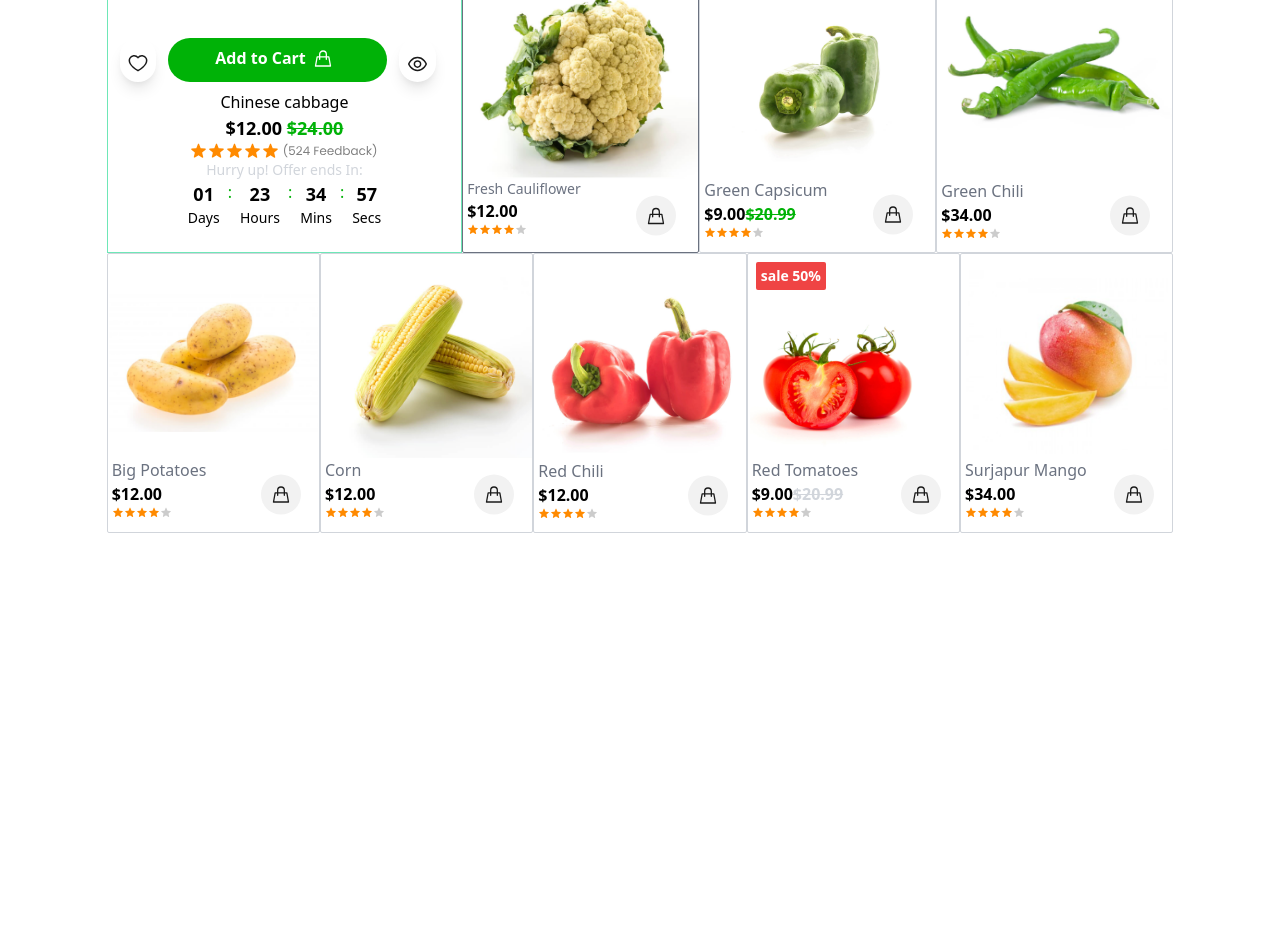
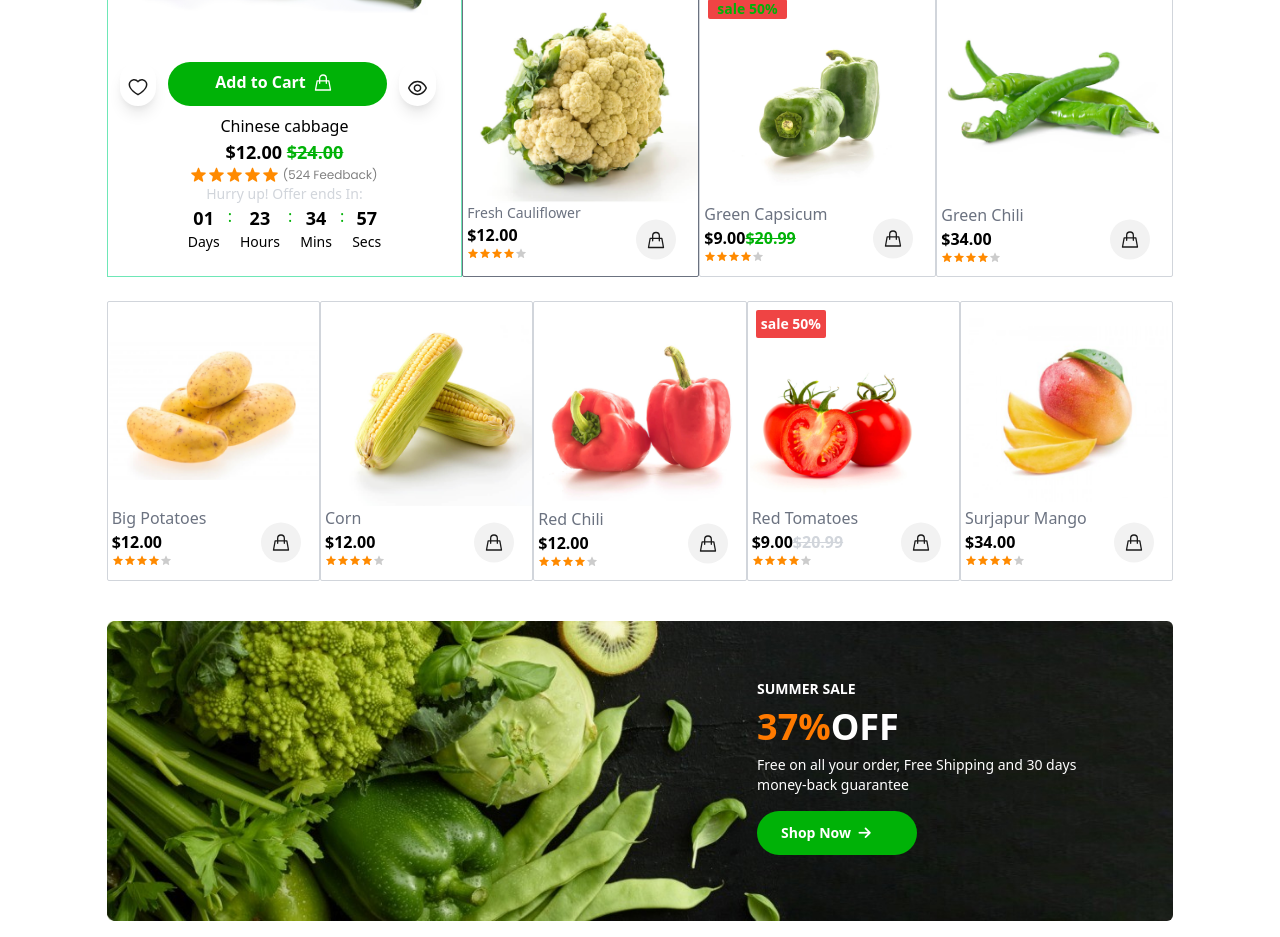
Before and after one commit to chloe-ui218/TTA_Ecobazar, a plain HTML site: page index.html in a window 1280 px wide. Shown: the part 2694-3631 px from the top of the page. Before the commit the page ends 3227 px from the top, so only its background shows below. Drawn offline with nearby package versions, Linux system fonts and the light colour scheme.

Commit message:
feat: section 7 complete

```diff
--- a/index.html
+++ b/index.html
@@ -144,6 +144,7 @@
         <br>
     </header>
     <main class="flex flex-col justify-center items-center">
+
         <div class="bannars-container lg:w-10/12  w-11/12 flex lg:flex-row flex-col gap-2 w-8/12">
             <div class="big-bannar lg:w-8/12 w-full rounded-md lg:h-auto h-64 bg-cover flex flex-col
             justify-center items-start text-white lg:pl-4 pl-2 gap-6">
@@ -636,7 +637,7 @@
                 </div>
             </div>
         </div>
-        <div class="deals-container  lg:w-10/12 w-11/12 flex  flex-col gap-4 py-0">
+        <div class="deals-container  lg:w-10/12 w-11/12 flex  flex-col gap-4 py-6">
             <div class="flex w-full">
                 <div class="w-8/12">
                     <p class="font-semibold text-lg">Hot Deals</p>
@@ -685,7 +686,7 @@
 
                     </div>
 
-                    <div class="deal-1 flex flex-col items-center py-2">
+                    <div class="deal-2 flex flex-col items-center py-2">
                         <p class="button-col font-thin text-md">Chinese cabbage</p>
                         <p class="font-bold text-lg">
                             $12.00
@@ -992,8 +993,29 @@
                     </div>
                 </div>
             </div>
-            </div>
+    </div> <br>
+
+    <div class="discount-container bg-cover lg:w-10/12  w-11/12 flex lg:flex-row flex-col gap-2 my-4
+    rounded-md">
+
+    <div class="lg:flex lg:w-11/12 lg:justify-end lg:items-center p-2">
+        <div class="lg:4/12 text-white flex flex-col gap-2 justify-center">
+            <span class="uppercase font-semibold text-sm">Summer Sale</span>
+            <p class="font-semibold text-4xl"><span class="text-orange">37%</span>OFF</p>
+            <p class="text-sm font-thin">Free on all your order, Free Shipping and  30 days
+                <br>money-back guarantee</p>
+                <a href="#" class="text-white bg-main text-sm font-semibold px-6 py-3 my-2 w-6/12
+                rounded-3xl">
+                    <p>
+                        <span class="pr-1">Shop Now</span>
+                        <i class="fa-solid fa-arrow-right"></i>
+                    </p>
+                </a>
+
+        </div>
     </div>
+
+
     </main>
 </body>
 </html>
--- a/style.css
+++ b/style.css
@@ -44,6 +44,11 @@
     height: 450px;
     font-family: 'Roboto', sans-serif;
 }
+
+.discount-container{
+    background-image: url(./big\ bannar-2.jpg);
+    height: 300px;
+}
 @media screen and (max-width: 768px){
     .w-15{
         width: 30%;
```
Also changed, not shown: big bannar-2.jpg (added).
